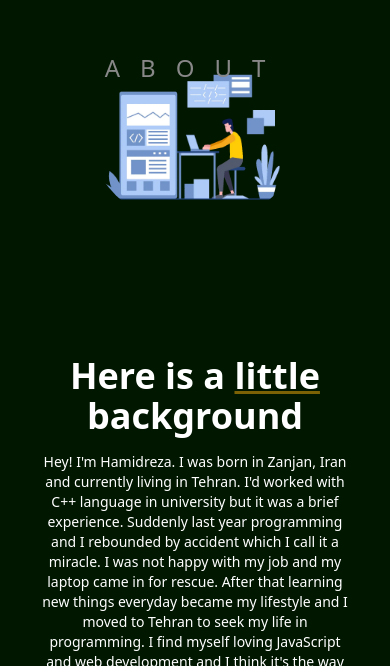
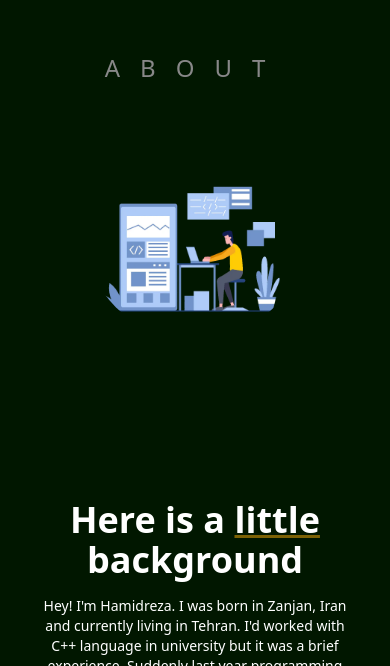
Before and after one commit to hamidrezahashemi71/personal-portfolio, a Next.js app: page / in a window 390 px wide. Shown: the part 978-1644 px from the top of the page. Built offline with nearby package versions, Linux system fonts and the light colour scheme.

Commit message:
minor bugs fixed

```diff
--- a/components/About.tsx
+++ b/components/About.tsx
@@ -9,7 +9,7 @@ const About = (props: Props) => {
       initial={{opacity: 0}}
       whileInView={{opacity: 1}}
       transition={{duration: 1.5}}
-      className='relative min-h-screen max-w-7xl px-10 mx-auto flex flex-col md:flex-row items-center justify-evenly text-center md:text-left'>
+      className='relative min-h-[1100px] md:min-h-[800px] max-w-7xl px-10 mx-auto flex flex-col md:flex-row items-center justify-evenly text-center md:text-left'>
       <h3 className='title'>About</h3>
       <motion.img
         initial={{x: -400, opacity: 0}}
@@ -18,7 +18,7 @@ const About = (props: Props) => {
         transition={{duration: 1.2}}
         src='/assets/images/about.webp'
         alt='about'
-        className='mb-20 md:mb-0 flex-shrink-0 w-56 h-56 rounded-full object-cover md:rounded-lg md:w-64 md:h-96 xl:w-[500px] xl:h-[600px]'
+        className='flex-shrink-0 w-56 h-56 rounded-full object-cover md:rounded-lg md:w-64 md:h-96 xl:w-[500px] xl:h-[600px]'
       />
       <div className='space-y-0 px-0 md:px-10'>
         <h4 className='text-4xl font-semibold mb-4'>
--- a/components/Skills.tsx
+++ b/components/Skills.tsx
@@ -11,7 +11,7 @@ const Skills = (props: Props) => {
     {icon: './assets/images/js.webp', name: 'JavaScript'},
     {icon: './assets/images/ts.webp', name: 'TypeScript'},
     {icon: './assets/images/react.webp', name: 'ReactJS'},
-    {icon: './assets/images/next.webp', name: 'Next.js'},
+    {icon: './assets/images/next.png', name: 'Next.js'},
     {icon: './assets/images/redux.webp', name: 'Redux'},
     {icon: './assets/images/gql.webp', name: 'Graph QL'},
     {icon: './assets/images/axios.webp', name: 'Axios'},
```
